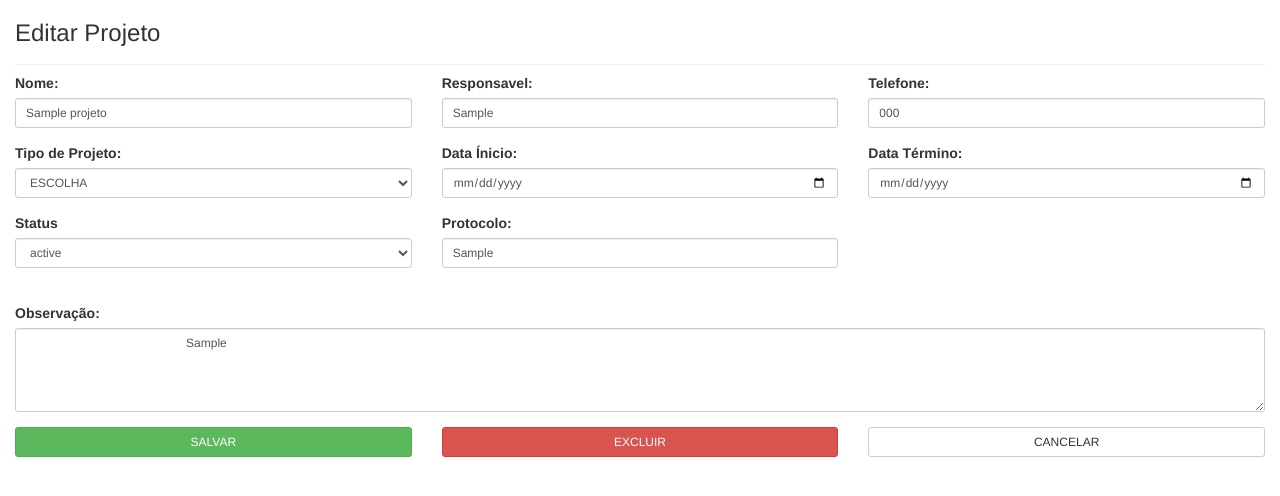
After one commit to Raullages/gestao-projetos, a PHP site: page /Incentiva/layout/modules/projetos/cadastro/editar.php?codigo=1 in a window 1280 px wide. The commit adds this page. Shown: the top 496 px of the page. Run offline with PHP 8.4, Linux system fonts and the light colour scheme; tables that the repository leaves empty or names only in its code hold one stand-in row (values such as "Sample post"); some libraries are stand-ins or nearby versions.

Commit message:
ajustes de chamada de funcoes para backend

```diff
--- a/assets/css/novo_estilo.css
+++ b/assets/css/novo_estilo.css
@@ -1,7 +1,7 @@
 html, body {
     margin: 0px;
     padding: 0px;
-    background-color: #f0f0f0;
+    background-color: #F3f3f3;
 }
 
 .border {
--- a/js/funcoes.js
+++ b/js/funcoes.js
@@ -1,9 +1,10 @@
+const url_base = 'http://localhost/incentiva-master/'
 
 function exibeInformacaoProjeto (id) {
 
 	let codigo = `codigo=${id}`
 
-	httpGet('./../layout/components/comentarios/main.php', codigo).then(item => {
+	httpGet('layout/components/comentarios/main.php', codigo).then(item => {
 		document.getElementById('card-informacao').innerHTML = item
 
 	})
@@ -11,12 +12,23 @@ function exibeInformacaoProjeto (id) {
 }
 
 function excluirProjeto (id) {
+
 	let excluir = confirm("Deseja realmente excluir Projeto?")
 
 	if(excluir){
-		alert("Item excluído com sucesso")
-		location.href = '../models/projeto/excluir.php?codigo=' + id
+
+		httpGet('controllers/projeto/excluir.php/', `codigo=${id}`).then(item =>{
+			if(item){
+				console.log(item)
+			}
+			// location.href = './../layout/main.php'
+		})
 	}
+
+	// if(excluir){
+	// 	alert("Item excluído com sucesso")
+	// 	location.href = './../models/projeto/excluir.php?codigo=' + id
+	// }
 }
 
 function salvarComentario ( id ) {
@@ -46,7 +58,7 @@ function httpGet(url, data) {
 
 	return new Promise((resolve, reject) => {
 		$.ajax({
-			url: url,
+			url: url_base + url,
 			type: 'GET',
 			data: data,
 			success: (response) => {
--- a/layout/main.php
+++ b/layout/main.php
@@ -42,7 +42,7 @@
 					<div class="col-xs-12 tabela table-responsive ">
 						<a target="_blank"
 							onclick="window.open(this.href,'Editar','width=1024px, height=520px'); return false;"
-							href="./../cadastro/projeto/cadastro.php"
+							href="./modules/projetos/cadastro/main.php"
 							class="btn btn-primary btn-xs cadastrar"
 							data-toggle="tooltip"
 							data-placement="bottom"
@@ -76,7 +76,7 @@
 									<td class="text-center">
 										<a target='_blank'
 										onclick="window.open(this.href,'Editar','width=1024px, height=640px'); return false;"
-										href="./../cadastro/projeto/editar.php?codigo=<?php echo $linha['id'] ?>">
+										href="./modules/projetos/cadastro/editar.php?codigo=<?php echo $linha['id'] ?>">
 										<span class="glyphicon glyphicon-pencil editar" aria-hidden="true" title="Editar"></span>
 										</a>
 									</td>
--- /dev/null
+++ b/layout/modules/projetos/cadastro/editar.php
@@ -0,0 +1,129 @@
+<!DOCTYPE html>
+<html lang="pt_BR">
+<head>
+	<meta charset="UTF-8">
+	<title>Editar</title>
+
+	<link rel="stylesheet" href="./../../../../assets/bootstrap/css/bootstrap.min.css">
+	<script src="./../../../../assets/bootstrap/js/bootstrap.min.js"></script>
+	<script src="https://ajax.googleapis.com/ajax/libs/jquery/3.2.1/jquery.min.js"></script>
+	<script src="https://maxcdn.bootstrapcdn.com/bootstrap/3.3.7/js/bootstrap.min.js"></script>
+
+	<script src="./../../js/ajaxjquery.js"></script>
+
+</head>
+<body>
+<?php
+
+	include('./../../../../models/projeto/main.php');
+
+	$projeto = new Projeto();
+
+	$item = $projeto->getProjeto($_GET['codigo']);
+
+?>
+
+<div class="container-fluid">
+	<div class="row">
+		<div class="col-xs-12">
+			<h3>Editar Projeto</h3>
+		</div>
+	</div>
+	<hr style="margin: 8px 0px">
+	<form action="#" method="post">
+		<div>
+			<div class="row form-group">
+				<div class="col-md-4">
+					<label>Nome:</label>
+					<input type="text" class="input-sm form-control" name="nome" value="<?php echo $item->nome_proj ?>">
+				</div>
+
+				<div class="col-md-4">
+					<label>Responsavel:</label>
+					<input type="text" class="input-sm form-control" name="responsavel" value="<?php echo $item->operador ?>">
+				</div>
+				<div class="col-md-4">
+					<label>Telefone:</label>
+					<input type="text" class="input-sm form-control" name="telefone" value="<?php echo $item->telefone ?>">
+				</div>
+			</div>
+
+			<div class="row form-group">
+
+				<div class="col-md-4">
+					<label>Tipo de Projeto:</label>
+					<div >
+						<select class="input-sm form-control" data-toggle="dropdown" value="" name="tipo" required>
+							<option value="">ESCOLHA</option>
+							<option value="Aprovacão Inicial">Aprovação Inicial</option>
+							<option value="Regularizacao">Regularização</option>
+							<option value="Imagens 3D">Imagens 3D</option>
+							<option value="Videos 3D">Videos 3D</option>
+							<option value="Outros">Outros</option>
+						</select>
+					</div>
+				</div>
+
+				<div class="col-md-4">
+					<label>Data Ínicio:</label>
+					<input type="date" class="input-sm form-control" name="dt_inicio" value="<?php echo $item->data_inicio ?>">
+				</div>
+				<div class="col-md-4">
+					<label>Data Término:</label>
+					<input type="date" class="input-sm form-control" name="previsao" value="<?php echo $item->data_fim ?>">
+				</div>
+			</div>
+
+			<div class="row form-group">
+				<div class="col-md-4">
+					<label for="">Status</label>
+					<select label="status" name="status" placeholder="Status" class="input-sm form-control" required>
+						<option value="<?php echo $item->info_status ?>" ><?php echo $item->info_status ?></option>
+						<option value="">--</option>
+						<option value="Concluido" >Concluido</option>
+						<option value="Pendente">Pendente</option>
+					</select>
+				</div>
+				<div class="col-md-4">
+					<label>Protocolo:</label>
+					<input type="text" class="input-sm form-control" name="protocolo" value="<?php echo $item->protocolo?>"><br>
+				</div>
+			</div>
+
+			<div class="row form-group">
+				<div class="col-xs-12">
+					<label>Observação:</label>
+					<textarea name="observacao" class="input-sm form-control" rows="4">
+						<?php echo nl2br($item->observacao) ?>
+					</textarea>
+				</div>
+			</div>
+
+			<div class="row">
+				<div class="col-xs-4">
+					<button class="btn btn-success btn-sm btn-block" type="submit">
+						SALVAR
+					</button>
+
+				</div>
+				<div class="col-xs-4">
+					<button type="button" class="btn btn-danger btn-sm btn-block" onclick="excluirProjeto(<?php echo $item->id ?>)">
+						EXCLUIR
+					</button>
+				</div>
+				<div class="col-xs-4">
+					<button class="btn btn-sm btn-default btn-block" onclick="window.close()">
+						CANCELAR
+					</button>
+				</div>
+			</div>
+		</div>
+	</form>
+
+</div>
+
+<script src="./../../../../js/funcoes.js"></script>
+<script src="https://code.jquery.com/jquery-1.12.4.min.js"></script>
+<script src="./../../../../js/jquery-3.2.0.min.js"></script>
+</body>
+</html>
--- a/cadastro/projeto/cadastro.php
+++ b/layout/modules/projetos/cadastro/main.php
@@ -1,12 +1,12 @@
     <!DOCTYPE html>
-    <?php require_once("./../../conexao/conexao.php");
+    <?php require_once("./../../../../conexao/conexao.php");
 
     ?>
     <html lang="pt-BR">
     <head>
     	<meta charset="UTF-8">
         <title>Cadastrar Cliente</title>
-        <link rel="stylesheet" type="text/css" href="./../../assets/bootstrap/css/bootstrap.min.css">
+        <link rel="stylesheet" type="text/css" href="./../../../../assets/bootstrap/css/bootstrap.min.css">
         <script src="https://ajax.googleapis.com/ajax/libs/jquery/3.2.1/jquery.min.js"></script>
 
     </head>
@@ -22,7 +22,7 @@
     <hr />
     <div class="servico">
 
-        <form action="cadastro_cliente_projeto.php" name='form' method="POST">
+        <form action="./../../../../models/projeto/cadastro.php" name='form' method="POST">
             <div class="row form-group">
                 <div class="col-md-5">
                     <p for="Nome Projeto">Nome Projeto *</p>
--- a/cadastro/projeto/cadastro_cliente_projeto.php
+++ b/models/projeto/cadastro.php
@@ -1,5 +1,5 @@
 <?php
-	require_once('../conexao/conexao.php');
+	require_once('./../../conexao/conexao.php');
 	session_start();
 
 
--- /dev/null
+++ b/models/projeto/main.php
@@ -0,0 +1,96 @@
+<?php
+
+class Conexao {
+
+    public $host;
+    public $usuario;
+    public $senha;
+    public $banco;
+    public $con;
+    public $selecao;
+
+    public function getInstance(){
+        $this->host = '127.0.0.1';
+        $this->usuario = 'root';
+        $this->senha = '';
+        $this->banco = 'incentiva';
+
+        $this->con = mysqli_connect($this->host, $this->usuario, $this->senha, $this->banco);
+
+        $this->selecao = mysqli_select_db($this->con, $this->banco);
+
+        if(!$this->con){
+            echo "
+                <script>
+                    alert('Erro ao conectar com a base');
+
+                </script>
+            ";
+        }else{
+            return $this->con;
+        }
+    }
+
+}
+
+class Projeto {
+
+    public $con;
+
+    public function __construct () {
+
+        $this->con = new Conexao();
+    }
+
+    public function getAll () {
+        $result = $this->con->getInstance()->query("SELECT * FROM projeto ORDER BY ASC");
+
+        return $result;
+    }
+
+    public function getProjeto ($codigo) {
+
+        $result = $this->con->getInstance()->query("SELECT * FROM projeto WHERE id = $codigo");
+
+        return $result->fetch_object();
+
+    }
+
+    public function atualizar ($codigo) {
+
+        $codigo = $_GET['codigo'];
+
+        $nome = $_POST['nome'];
+        $nome_resp = $_POST['responsavel'];
+        $telefone = $_POST['telefone'];
+
+        $tipo = $_POST['tipo'];
+        $dt_inicio = $_POST['dt_inicio'];
+        $dt_termino = $_POST['previsao'];
+        $status = $_POST['status'];
+        $protocolo = $_POST['protocolo'];
+        $observacao = $_POST['observacao'];
+
+
+
+        // $atualizar = mysqli_query($con," UPDATE projeto SET  nome_proj = '$nome', operador = '$nome_resp', telefone = '$telefone', tipo = '$tipo', data_inicio = '$dt_inicio', data_fim = '$dt_termino', info_status = '$status', protocolo = '$protocolo', observacao = '$observacao' WHERE id = '$codigo'" );
+
+        // if($atualizar){
+        //     echo "<script>alert('Alterado com Sucesso')</script>";
+        //     echo "<script>window.close();</script>";
+        // }else {
+        //     echo mysqli_error($con);
+	    // }
+    }
+
+    public function excluir ($id) {
+
+        $excluir = $this->con->getInstance()->query("DELETE FROM projeto WHERE id = $id");
+
+        var_dump($excluir);
+
+        return $excluir;
+
+    }
+
+}
```
Also changed, not shown: cadastro/projeto/editar.php (deleted, +0 -192 lines), controllers/projeto/excluir.php (added, +10 -0 lines), layout/components/links-prefeitura/main.html (+54 -28 lines), models/projeto/excluir.php (+9 -4 lines), models/projeto/update.php (+4 -7 lines), validando_sessao.php (+14 -13 lines), layout/modules/usuarios/cadastro/main.php (renamed from cadastro/usuario/main.php).
